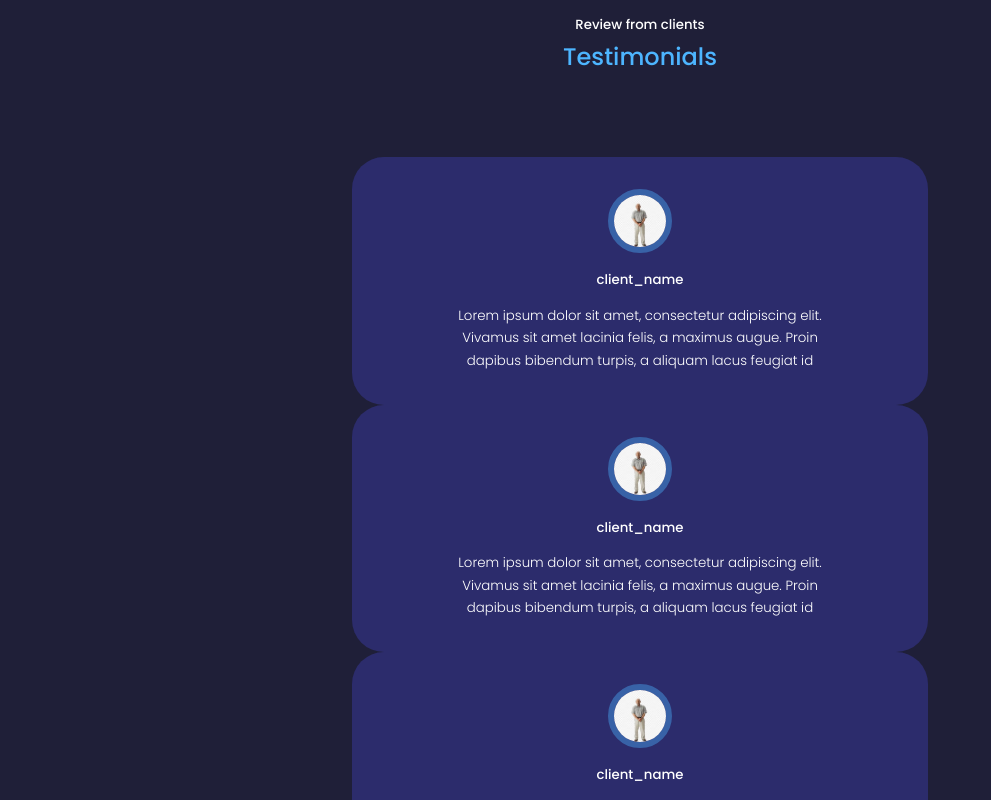
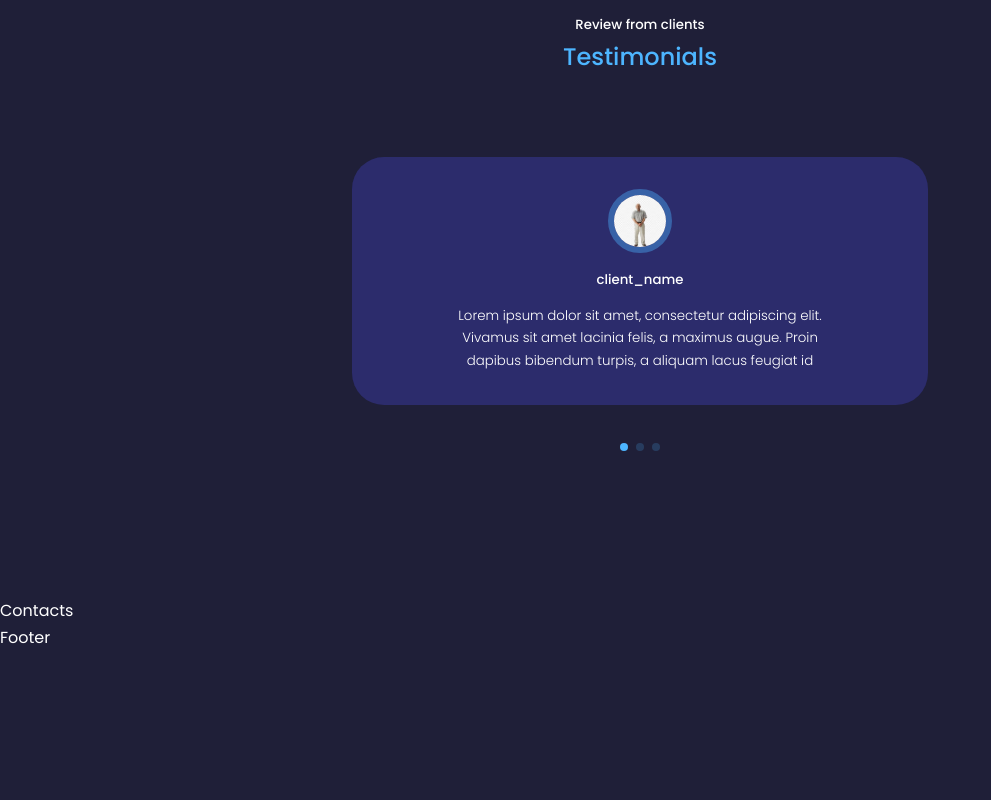
Before and after one commit to bwire40/react-portfolio, a React (Create React App) app: page / in a window 1280 px wide. Shown: the part 4780-5580 px from the top of the page, without its empty margins (0-991 px from the left). After the commit the page ends 5431 px from the top, so only its background shows below. Built offline with nearby package versions, Linux system fonts and the light colour scheme.

Commit message:
new commits

```diff
--- a/package.json
+++ b/package.json
@@ -10,6 +10,7 @@
     "react-dom": "^17.0.2",
     "react-icons": "^4.7.1",
     "react-scripts": "5.0.0",
+    "swiper": "^8.4.5",
     "web-vitals": "^2.1.0"
   },
   "scripts": {
--- a/src/components/testimonials/Article.jsx
+++ /dev/null
@@ -1,17 +0,0 @@
-import React from "react";
-
-const Article = (props) => {
-  return (
-    <article className="testimonial">
-      <div className="client--avatar">
-        <img src={props.image} alt="avatar" />
-      </div>
-      <div className="client--content">
-        <h5 className="client--name">{props.name}</h5>
-        <small className="client--review">{props.testimony}</small>
-      </div>
-    </article>
-  );
-};
-
-export default Article;
--- a/src/components/testimonials/Testimonials.jsx
+++ b/src/components/testimonials/Testimonials.jsx
@@ -1,21 +1,42 @@
 import React from "react";
 import "./testimonials.css";
-import Article from "./Article";
+/* import Article from "./Article"; */
 import data from "../../data.js";
+// import Swiper core and required modules
+import { Pagination } from "swiper";
+import { Swiper, SwiperSlide } from "swiper/react";
 
+// Import Swiper styles
+import "swiper/css";
+import "swiper/css/pagination";
 const Testimonials = () => {
   return (
     <section id="testimonials">
       <h5>Review from clients</h5>
       <h2>Testimonials</h2>
 
-      <div className="container testimonial--container">
+      <Swiper
+        className="container testimonial--container"
+        // install Swiper modules
+        modules={[Pagination]}
+        spaceBetween={40}
+        slidesPerView={1}
+        pagination={{ clickable: true }}
+      >
         {data.testimonials.map(({ id, name, image, testimony }) => {
           return (
-            <Article key={id} name={name} image={image} testimony={testimony} />
+            <SwiperSlide key={id} className="testimonial">
+              <div className="client--avatar">
+                <img src={image} alt="avatar" />
+              </div>
+              <div className="client--content">
+                <h5 className="client--name">{name}</h5>
+                <small className="client--review">{testimony}</small>
+              </div>
+            </SwiperSlide>
           );
         })}
-      </div>
+      </Swiper>
     </section>
   );
 };
--- a/src/components/testimonials/testimonials.css
+++ b/src/components/testimonials/testimonials.css
@@ -1,5 +1,6 @@
 .container.testimonial--container{
     width: 50%;
+    padding-bottom:4rem ;
 
 }
 .client--avatar{
@@ -27,7 +28,9 @@
     width: 80%;
     margin: 0.8rem auto 0;
 }
-
+.swiper-pagination-clickable .swiper-pagination-bullet{
+    background: var(--color-primary);
+}
 /* medium devices */
 @media screen and (max-width:1024px) {
     .container.testimonial--container {
```
Also changed, not shown: 1 other file (tests, documents, lock files or other folders).
